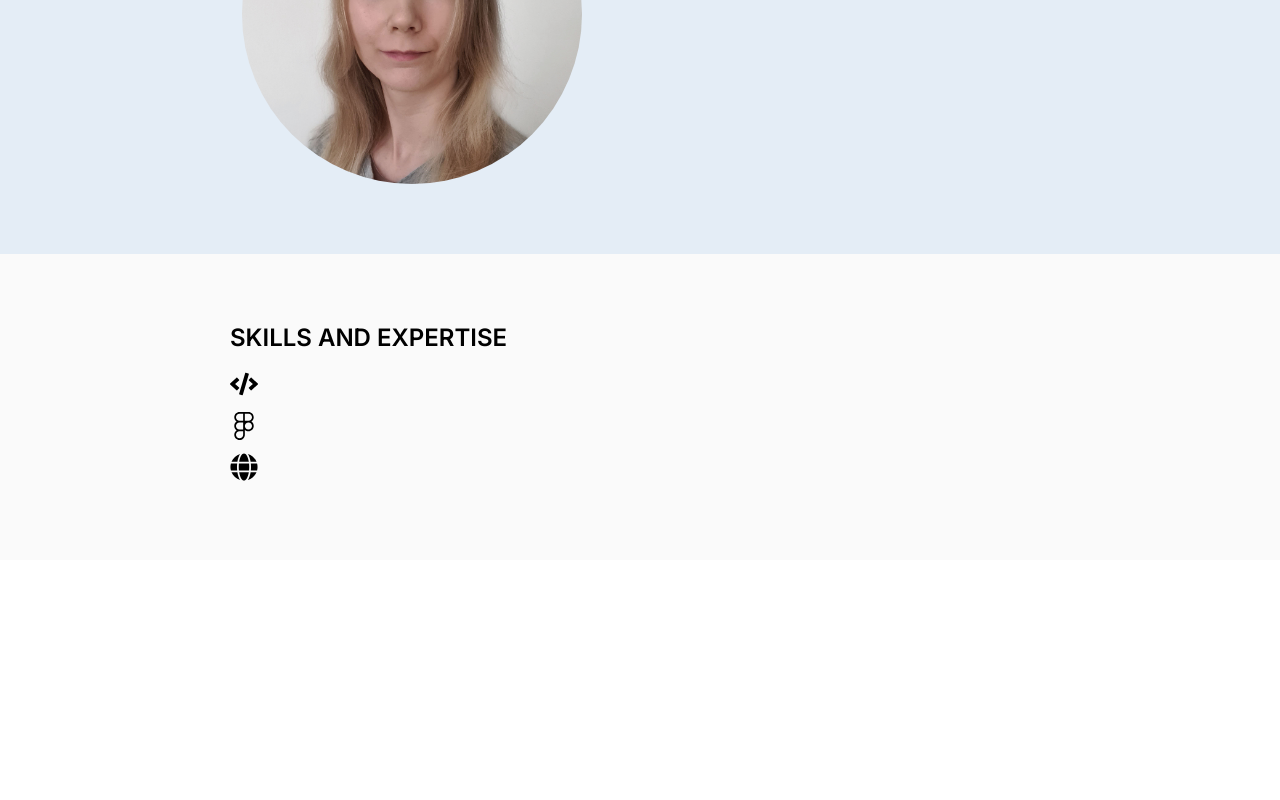
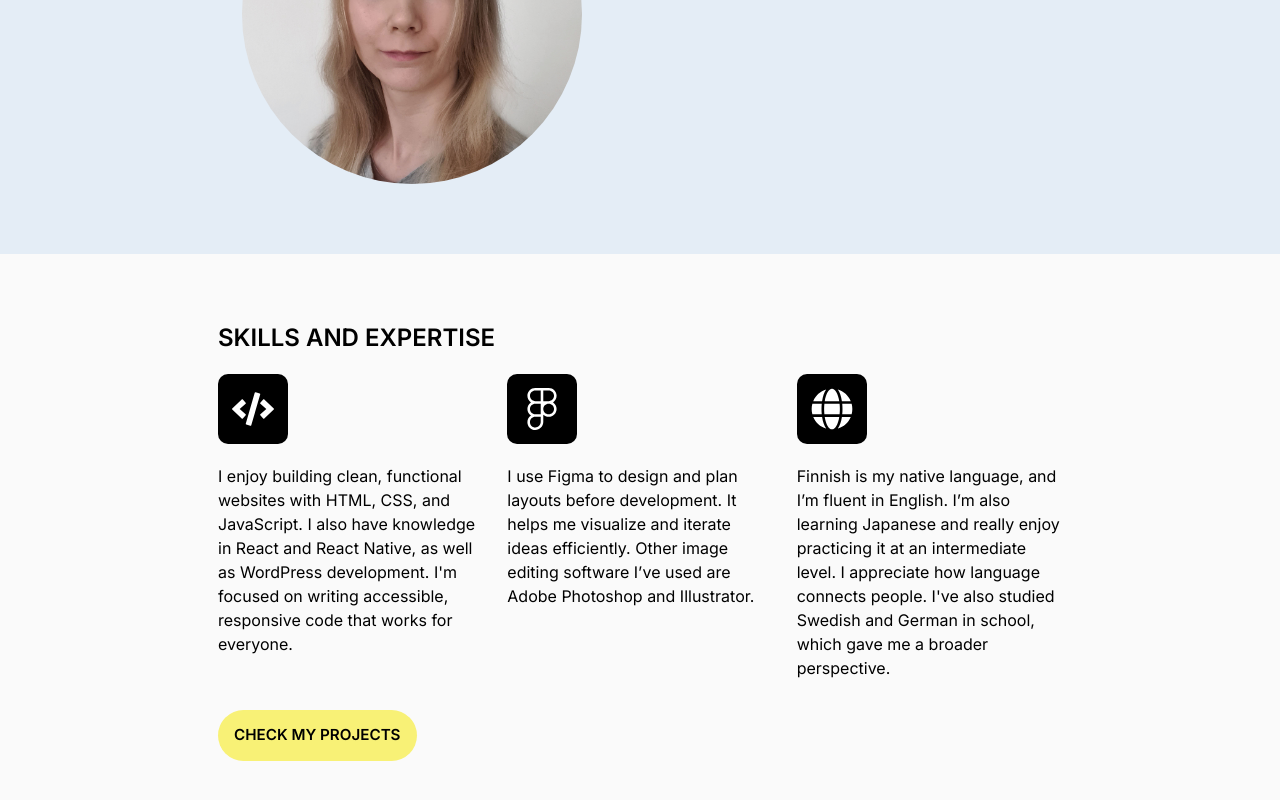
Before and after one commit to miia-mariastenius/portfolio, a React (Vite) app: page / in a window 1280 px wide. Shown: the part 550-1350 px from the top of the page. Before the commit the page ends 1110 px from the top, so only its background shows below. Built offline with nearby package versions, Linux system fonts and the light colour scheme.

Commit message:
Skills section icons, text content styled, button added

```diff
--- a/src/css/App.css
+++ b/src/css/App.css
@@ -41,13 +41,24 @@ html {
  }
 
  h2 {
-  padding-bottom: 5px;
+  padding-bottom: 5px !important;
   font-size: 24px !important;
   font-weight: 600 !important;
  }
 
  p {
   margin-bottom: 0px !important;
+ }
+
+ .btn{
+  background-color: #F8F176 !important;
+  color: #000000 !important;
+  border-radius: 30px !important;
+  border: none !important;
+  padding: 0.9rem 1rem !important;
+  margin: 30px 0px !important;
+  font-size: 0.95rem !important;
+  font-weight: 600 !important;
  }
 
  .portrait-img{
@@ -61,6 +72,23 @@ html {
   background-color: #FAFAFA;
  }
 
+ section{
+  padding: 0px !important;
+ }
+
+ .skill-container{
+  background-color: #000000;
+  width: 70px;
+  height: 70px;
+  border-radius: 10px;
+  padding: 14px;
+  margin-bottom: 20px;
+ }
+
+ .skill{
+  justify-content: center;
+  align-items: center;
+ }
 
 
 @media only screen and (max-width: 600px) {
--- a/src/pages/Home.jsx
+++ b/src/pages/Home.jsx
@@ -1,3 +1,4 @@
+import {Link} from "react-router-dom";
 import portrait from "../images/20230920_105540.jpg"
 import { FaCode, FaFigma, FaGlobe } from 'react-icons/fa';
 
@@ -23,23 +24,29 @@ function Home() {
           <div className=" row">
             <section>
               <h2>SKILLS AND EXPERTISE</h2>
-              <div className="skills-grid">
-                <div className="skill">
-                  <h3 aria-label="Development">
-                    <FaCode aria-hidden="true" />
+              <div className="skills-grid row pt-2">
+                <div className="skill col">
+                  <h3 aria-label="Development" className="skill-container">
+                    <FaCode size={42} color="white" aria-hidden="true" />
                   </h3>
+                  <p>I enjoy building clean, functional websites with HTML, CSS, and JavaScript. I also have knowledge in React and React Native, as well as WordPress development. I'm focused on writing accessible, responsive code that works for everyone.</p>
                 </div>
-                <div className="skill">
-                  <h3 aria-label="Design">
-                    <FaFigma aria-hidden="true" />
+                <div className="skill col">
+                  <h3 aria-label="Design" className="skill-container">
+                    <FaFigma size={42} color="white" aria-hidden="true" />
                   </h3>
+                  <p>I use Figma to design and plan layouts before development. It helps me visualize and iterate ideas efficiently. Other image editing software I’ve used are Adobe Photoshop and Illustrator.</p>
                 </div>
-                <div className="skill">
-                  <h3 aria-label="Languages">
-                    <FaGlobe aria-hidden="true" />
+                <div className="skill col">
+                  <h3 aria-label="Languages" className="skill-container">
+                    <FaGlobe size={42} color="white" aria-hidden="true" />
                   </h3>
+                  <p>Finnish is my native language, and I’m fluent in English. I’m also learning Japanese and really enjoy practicing it at an intermediate level. I appreciate how language connects people. I've also studied Swedish and German in school, which gave me a broader perspective.</p>
                 </div>
               </div>
+              <Link to="/projects" className="btn">
+                CHECK MY PROJECTS
+              </Link>
             </section>
           </div>
         </div>
```
